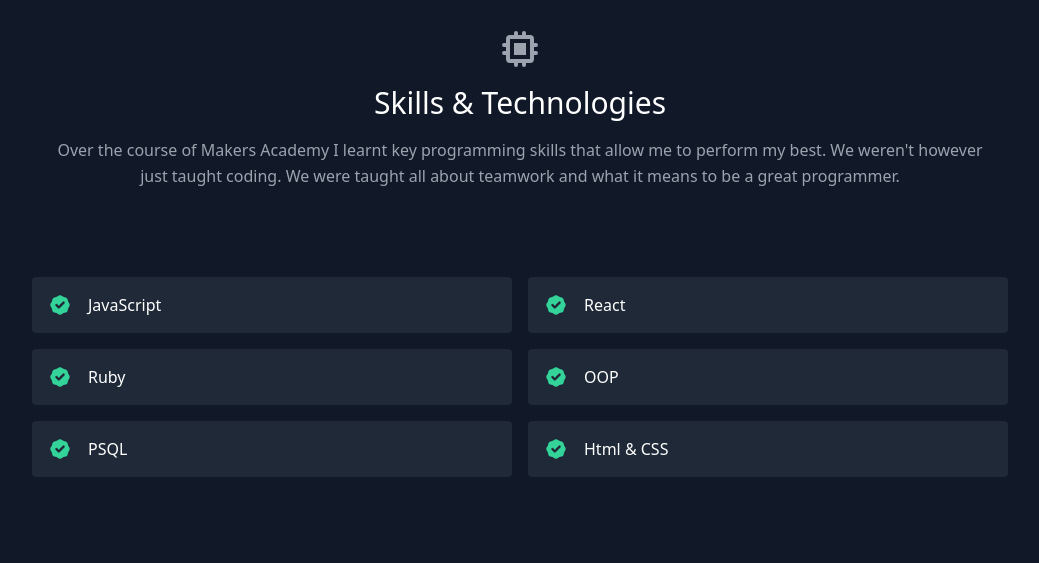
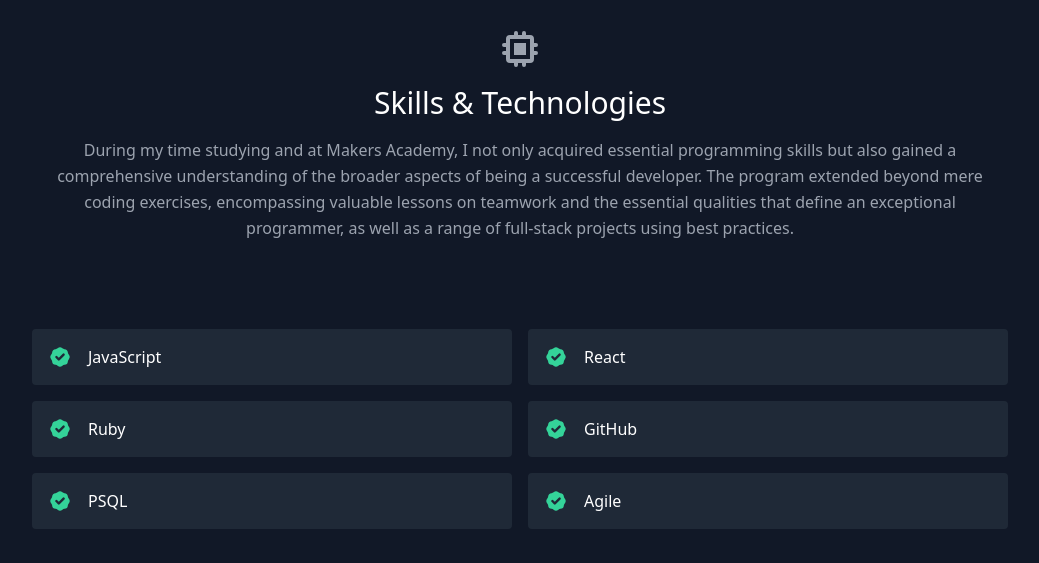
Before and after one commit to CKMurison/React-Portfolio, a React (Create React App) app: page / in a window 1280 px wide. Shown: the part 1020-1583 px from the top of the page, without its empty margins (120-1159 px from the left). Built offline with nearby package versions, Linux system fonts and the light colour scheme.

Commit message:
edited some skills text and changed some skills innit

```diff
--- a/src/components/Skills.js
+++ b/src/components/Skills.js
@@ -14,9 +14,11 @@
             Skills &amp; Technologies
           </h1>
           <p className="text-base leading-relaxed xl:w2/4 lg:w-3/4 mx-auto">
-            Over the course of Makers Academy I learnt key programming skills that allow me to perform my best.
-            We weren't however just taught coding. We were taught all about teamwork and what it means to be a great
-            programmer.
+          During my time studying and at Makers Academy, I not only acquired essential programming skills
+          but also gained a comprehensive understanding of the broader aspects of being a successful developer.
+          The program extended beyond mere coding exercises, encompassing valuable lessons on teamwork and the
+          essential qualities that define an exceptional programmer, as well as a range of full-stack projects
+          using best practices.
           </p>
         </div>
         <div className="flex flex-wrap lg:w-4/5 sm:mx-auto sm:mb-2 -mx-2">
--- a/src/data.js
+++ b/src/data.js
@@ -37,7 +37,7 @@
   "JavaScript",
   "React",
   "Ruby",
-  "OOP",
+  "GitHub",
   "PSQL",
-  "Html & CSS",
+  "Agile",
 ];
```
